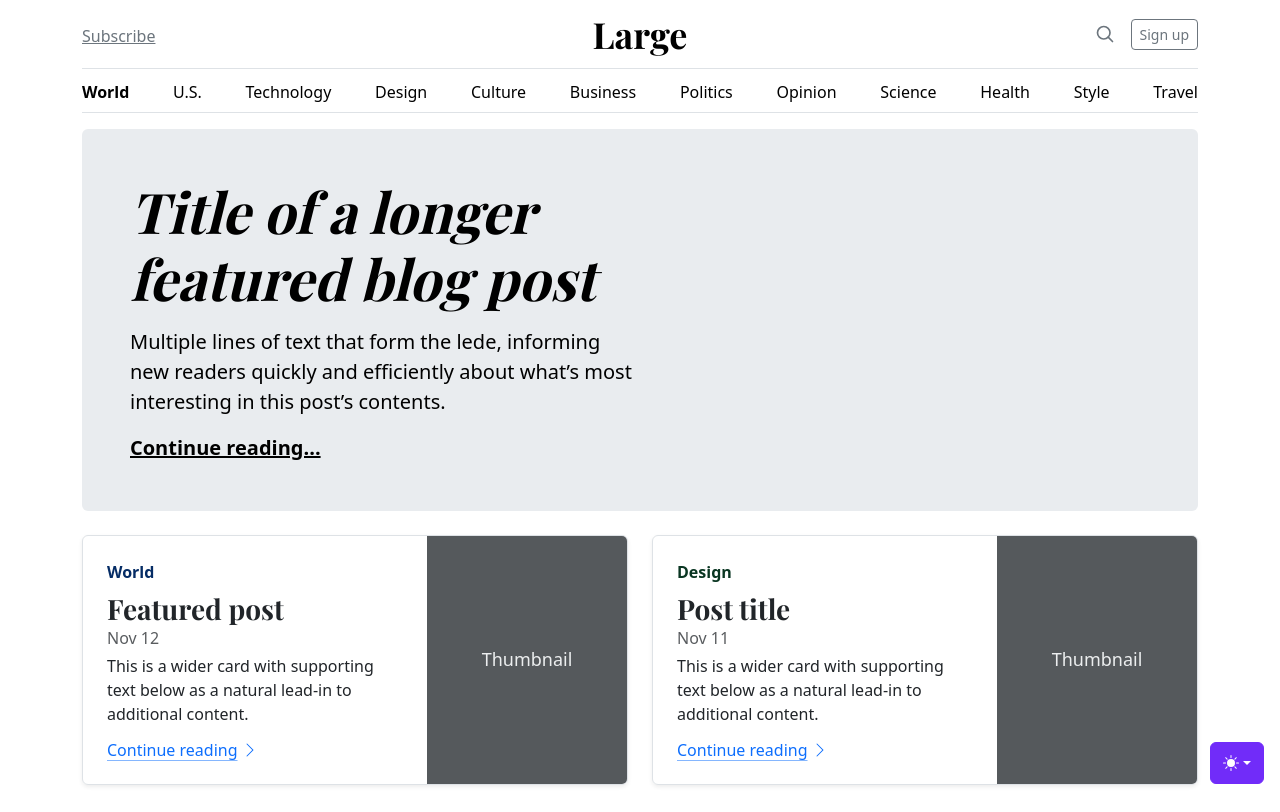
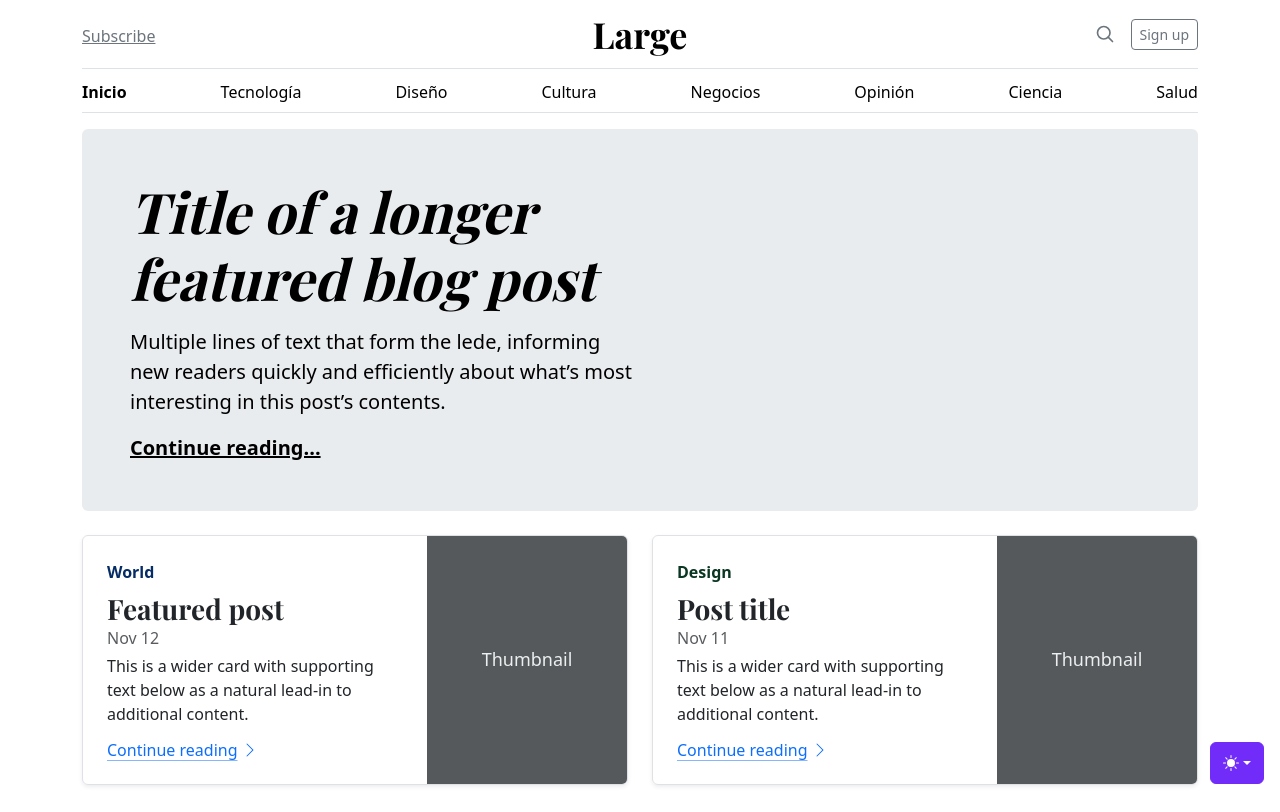
Before and after one commit to Crysjurado21/Mi-repositorio-Principal, a plain HTML site: page blog/index.html in a window 1280 px wide. Shown: the top 812 px of the page. Drawn offline with nearby package versions, Linux system fonts and the light colour scheme.

Commit message:
Se realizo los cambios de titulos en la barra de navegacion

```diff
--- a/blog/index.html
+++ b/blog/index.html
@@ -200,20 +200,16 @@
 
   <div class="nav-scroller py-1 mb-3 border-bottom">
     <nav class="nav nav-underline justify-content-between">
-      <a class="nav-item nav-link link-body-emphasis active" href="#">World</a>
-      <a class="nav-item nav-link link-body-emphasis" href="#">U.S.</a>
-      <a class="nav-item nav-link link-body-emphasis" href="#">Technology</a>
-      <a class="nav-item nav-link link-body-emphasis" href="#">Design</a>
-      <a class="nav-item nav-link link-body-emphasis" href="#">Culture</a>
-      <a class="nav-item nav-link link-body-emphasis" href="#">Business</a>
-      <a class="nav-item nav-link link-body-emphasis" href="#">Politics</a>
-      <a class="nav-item nav-link link-body-emphasis" href="#">Opinion</a>
-      <a class="nav-item nav-link link-body-emphasis" href="#">Science</a>
-      <a class="nav-item nav-link link-body-emphasis" href="#">Health</a>
-      <a class="nav-item nav-link link-body-emphasis" href="#">Style</a>
-      <a class="nav-item nav-link link-body-emphasis" href="#">Travel</a>
+        <a class="nav-item nav-link link-body-emphasis active" href="/">Inicio</a>
+        <a class="nav-item nav-link link-body-emphasis" href="/tecnologia">Tecnología</a>
+        <a class="nav-item nav-link link-body-emphasis" href="/diseno">Diseño</a>
+        <a class="nav-item nav-link link-body-emphasis" href="/cultura">Cultura</a>
+        <a class="nav-item nav-link link-body-emphasis" href="/negocios">Negocios</a>
+        <a class="nav-item nav-link link-body-emphasis" href="/opinion">Opinión</a>
+        <a class="nav-item nav-link link-body-emphasis" href="/ciencia">Ciencia</a>
+        <a class="nav-item nav-link link-body-emphasis" href="/salud">Salud</a>
     </nav>
-  </div>
+</div>
 </div>
 
 <main class="container">
```
